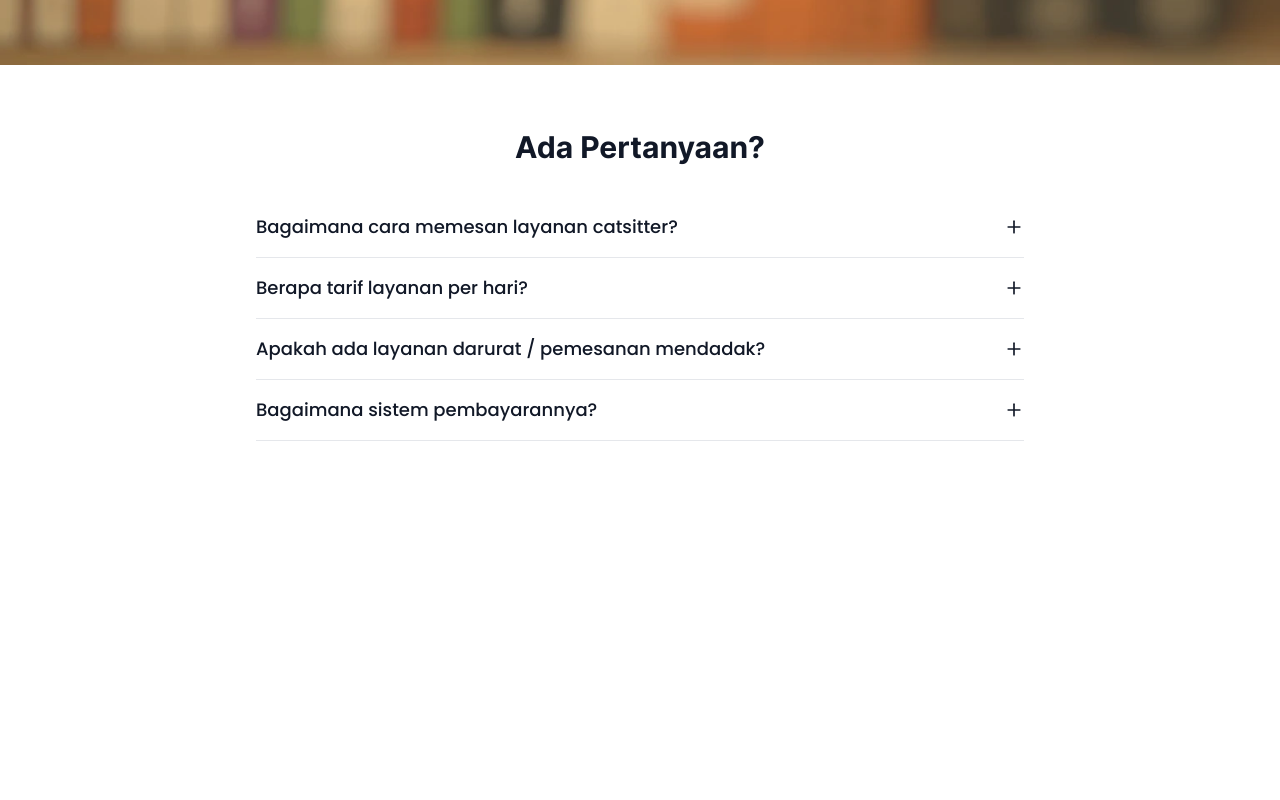
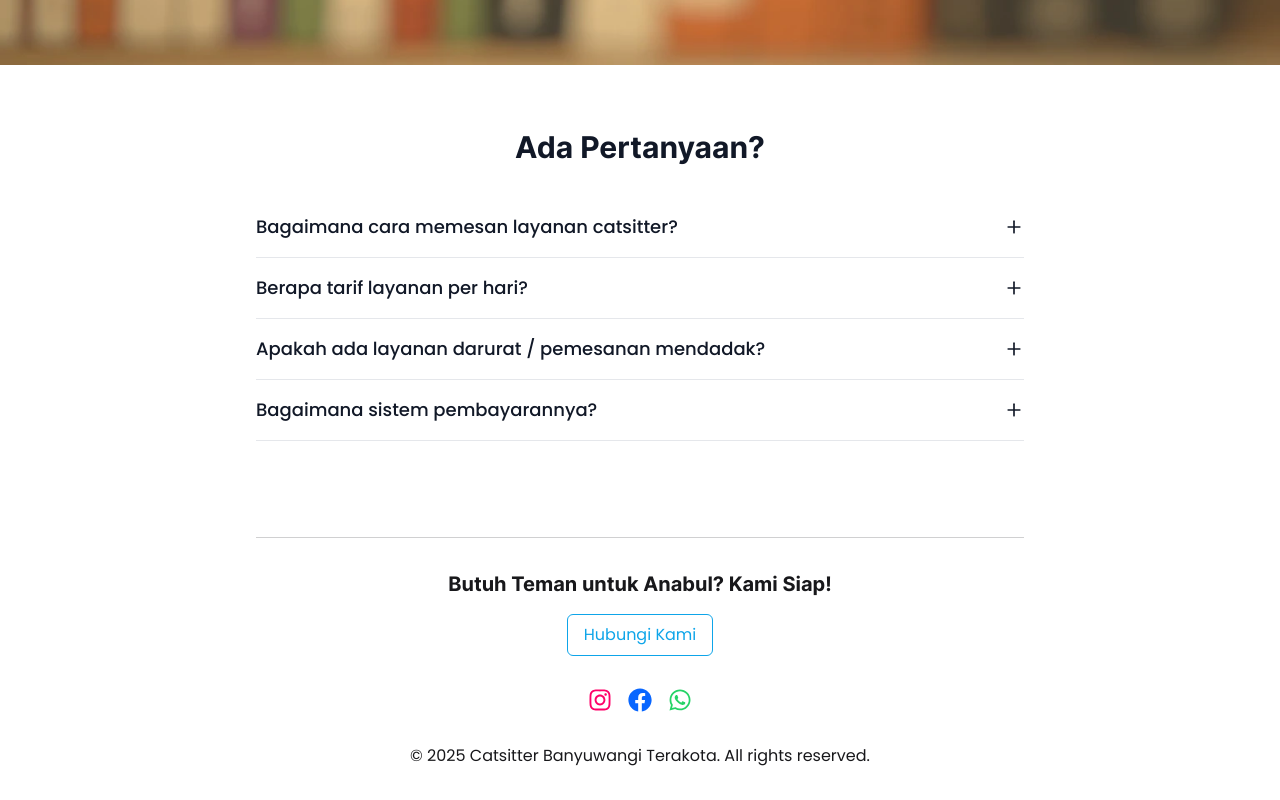
Before and after one commit to catsitterbanyuwangi/catsitterbanyuwangi.github.io, a Next.js app: page / in a window 1280 px wide. Shown: the part 735-1535 px from the top of the page. Before the commit the page ends 1240 px from the top, so only its background shows below. Built offline with nearby package versions, Linux system fonts and the light colour scheme.

Commit message:
[add] footer section to frontpage, support light and dark mode

```diff
--- a/src/app/page.tsx
+++ b/src/app/page.tsx
@@ -10,6 +10,7 @@ import Button from '@/components/buttons/Button';
 import ButtonLink from '@/components/links/ButtonLink';
 import UnstyledLink from '@/components/links/UnstyledLink';
 import FaqSection from '@/components/sections/Faq';
+import Footer from '@/components/sections/Footer';
 
 import HeroBackground from '~/images/bg-hero.webp';
 import Logo from '~/images/Logo.png';
@@ -268,6 +269,9 @@ export default function HomePage() {
         {/* FAQ Section */}
         <FaqSection mode={mode} />
       </main>
+
+      {/* Footer Section */}
+      <Footer mode={mode} />
     </div>
   );
 }
--- /dev/null
+++ b/src/components/sections/Footer.tsx
@@ -0,0 +1,156 @@
+'use client';
+
+import clsx from 'clsx';
+import * as React from 'react';
+import { FaFacebook, FaInstagram, FaWhatsapp } from 'react-icons/fa';
+
+import UnstyledLink, {
+  UnstyledLinkProps,
+} from '@/components/links/UnstyledLink';
+
+type FooterProps = {
+  mode: 'dark' | 'light';
+  ctaText?: string;
+  ctaLink?: string;
+  ctaLinkProps?: Partial<UnstyledLinkProps>;
+  isExternalCta?: boolean; // Flag untuk link eksternal
+  socialLinks?: {
+    instagram?: string;
+    facebook?: string;
+    whatsapp?: string;
+  };
+  companyInfo?: {
+    name: string;
+    builtBy?: string;
+  };
+};
+
+export default function Footer({
+  mode,
+  ctaText = 'Hubungi Kami',
+  ctaLink = 'https://wa.me/6281234581741/?text=Halo%2C%20saya%20tertarik%20untuk%20memesan%20layanan%20untuk%20Catsitter%20Banyuwangi%21',
+  ctaLinkProps = {},
+  isExternalCta = true,
+  socialLinks = {
+    instagram: 'https://www.instagram.com/catsitterbanyuwangi/',
+    facebook: 'https://www.facebook.com/catsitterbanyuwangi',
+    whatsapp:
+      'https://wa.me/6281234581741/?text=Halo%2C%20saya%20tertarik%20untuk%20memesan%20layanan%20untuk%20Catsitter%20Banyuwangi%21',
+  },
+  companyInfo = {
+    name: 'Catsitter Banyuwangi Terakota',
+    builtBy: 'Mahardhika Saptadi and Sarjana Canggih Indonesia',
+  },
+}: FooterProps) {
+  const currentYear = React.useMemo(() => new Date().getFullYear(), []);
+
+  // Render CTA Button yang bisa handle external link
+  const renderCtaButton = () => {
+    const buttonClass = clsx(
+      'inline-flex items-center px-4 py-2 border rounded-md transition-colors',
+      'focus:outline-none focus-visible:ring focus-visible:ring-primary-500',
+      mode === 'dark'
+        ? 'border-primary-300 text-primary-300 hover:bg-primary-300 hover:text-dark'
+        : 'border-primary-500 text-primary-500 hover:bg-primary-500 hover:text-white'
+    );
+
+    if (isExternalCta) {
+      return (
+        <UnstyledLink
+          href={ctaLink}
+          className={buttonClass}
+          {...ctaLinkProps}
+          target='_blank'
+          rel='noopener noreferrer'
+        >
+          {ctaText}
+        </UnstyledLink>
+      );
+    }
+
+    return (
+      <UnstyledLink href={ctaLink} className={buttonClass} {...ctaLinkProps}>
+        {ctaText}
+      </UnstyledLink>
+    );
+  };
+
+  return (
+    <footer
+      className={clsx(
+        'py-8 text-center mt-auto',
+        mode === 'dark' ? 'bg-dark text-white' : 'bg-white text-dark'
+      )}
+    >
+      {/* Divider */}
+      <div className='layout'>
+        <div
+          className={clsx(
+            'border-t mb-8 mx-auto max-w-3xl',
+            mode === 'dark' ? 'border-white/20' : 'border-dark/20'
+          )}
+        ></div>
+      </div>
+
+      {/* Konten Footer - CTA, Social Media, Copyright */}
+      <div className='layout'>
+        {/* CTA Section */}
+        <div className='mb-8'>
+          <h3 className='text-xl font-bold mb-4'>
+            Butuh Teman untuk Anabul? Kami Siap!
+          </h3>
+          {renderCtaButton()}
+        </div>
+
+        {/* Social Media Links (semua eksternal) */}
+        <div className='flex justify-center gap-4 mb-8'>
+          {socialLinks.instagram && (
+            <UnstyledLink
+              href={socialLinks.instagram}
+              target='_blank'
+              rel='noopener noreferrer'
+              className='text-2xl text-[#FF0069] transition-colors'
+              aria-label='Instagram'
+            >
+              <FaInstagram />
+            </UnstyledLink>
+          )}
+          {socialLinks.facebook && (
+            <UnstyledLink
+              href={socialLinks.facebook}
+              target='_blank'
+              rel='noopener noreferrer'
+              className='text-2xl text-[#0866FF] transition-colors'
+              aria-label='Facebook'
+            >
+              <FaFacebook />
+            </UnstyledLink>
+          )}
+          {socialLinks.whatsapp && (
+            <UnstyledLink
+              href={socialLinks.whatsapp}
+              target='_blank'
+              rel='noopener noreferrer'
+              className='text-2xl text-[#25D366] transition-colors'
+              aria-label='WhatsApp'
+            >
+              <FaWhatsapp />
+            </UnstyledLink>
+          )}
+        </div>
+
+        {/* Copyright Section */}
+        <div className='max-w-3xl mx-auto'>
+          <p className='m-0'>
+            © {currentYear} {companyInfo.name}. All rights reserved.
+          </p>
+          {companyInfo.builtBy && (
+            <p className='m-0 text-sm mt-2 opacity-80 hidden'>
+              Built by {companyInfo.builtBy}
+            </p>
+          )}
+        </div>
+      </div>
+    </footer>
+  );
+}
```
